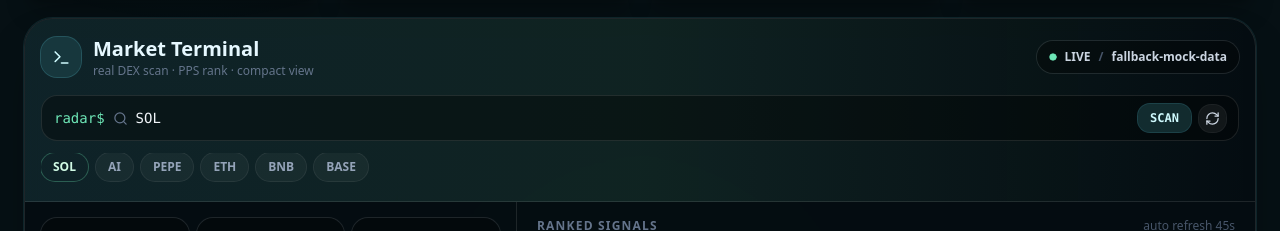
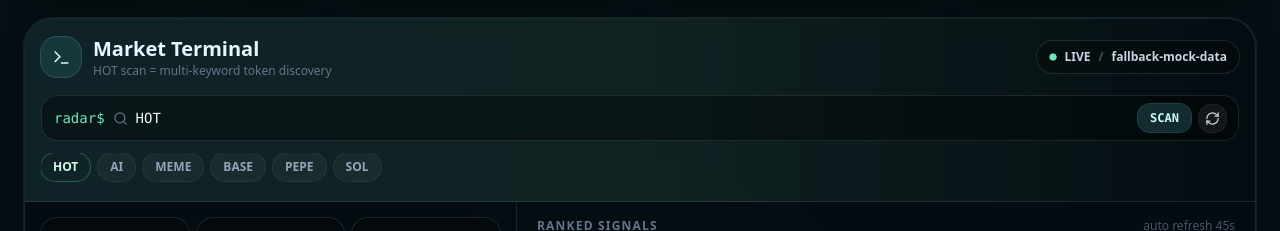
Before and after one commit to LoOp575/Radar-, a Next.js app: page / in a window 1280 px wide. Shown: the part 448-679 px from the top of the page. Built offline with nearby package versions, Linux system fonts and the light colour scheme; no server answers.

Commit message:
Default terminal scan to hot tokens

```diff
--- a/components/LiveTradingTerminal.tsx
+++ b/components/LiveTradingTerminal.tsx
@@ -27,7 +27,7 @@ type ApiResponse = {
   signals: Signal[];
 };
 
-const quickQueries = ['SOL', 'AI', 'PEPE', 'ETH', 'BNB', 'BASE'];
+const quickQueries = ['HOT', 'AI', 'MEME', 'BASE', 'PEPE', 'SOL'];
 
 const compact = (value: number) =>
   Intl.NumberFormat('en', { notation: 'compact', maximumFractionDigits: 2 }).format(value || 0);
@@ -46,8 +46,8 @@ function scoreTone(score: number) {
 }
 
 export function LiveTradingTerminal() {
-  const [query, setQuery] = useState('SOL');
-  const [input, setInput] = useState('SOL');
+  const [query, setQuery] = useState('HOT');
+  const [input, setInput] = useState('HOT');
   const [data, setData] = useState<ApiResponse | null>(null);
   const [loading, setLoading] = useState(true);
   const [error, setError] = useState<string | null>(null);
@@ -93,7 +93,7 @@ export function LiveTradingTerminal() {
             </div>
             <div>
               <h2 className="text-lg font-black md:text-xl">Market Terminal</h2>
-              <p className="text-xs text-slate-500">real DEX scan · PPS rank · compact view</p>
+              <p className="text-xs text-slate-500">HOT scan = multi-keyword token discovery</p>
             </div>
           </div>
 
@@ -113,7 +113,7 @@ export function LiveTradingTerminal() {
             onChange={(event) => setInput(event.target.value)}
             onKeyDown={(event) => event.key === 'Enter' && submitSearch()}
             className="min-w-0 flex-1 bg-transparent text-slate-100 outline-none placeholder:text-slate-600"
-            placeholder="SOL, PEPE, AI..."
+            placeholder="HOT, AI, MEME, PEPE..."
           />
           <button onClick={submitSearch} className="rounded-xl bg-cyan-300/15 px-3 py-1.5 text-xs font-black text-cyan-100 ring-1 ring-cyan-300/25">
             SCAN
@@ -183,8 +183,12 @@ export function LiveTradingTerminal() {
           <div className="space-y-2">
             {loading && rows.length === 0 ? (
               Array.from({ length: 5 }).map((_, index) => <SkeletonRow key={index} />)
+            ) : rows.length > 0 ? (
+              rows.map((row, index) => <SignalRow key={`${row.chain}-${row.exchange}-${row.symbol}-${index}`} row={row} index={index} />)
             ) : (
-              rows.map((row, index) => <SignalRow key={`${row.chain}-${row.exchange}-${row.symbol}-${index}`} row={row} index={index} />)
+              <div className="rounded-2xl border border-amber-300/20 bg-amber-400/10 p-4 text-sm text-amber-100">
+                Tidak ada hasil untuk query ini. Coba HOT, AI, MEME, atau PEPE.
+              </div>
             )}
           </div>
         </div>
```
